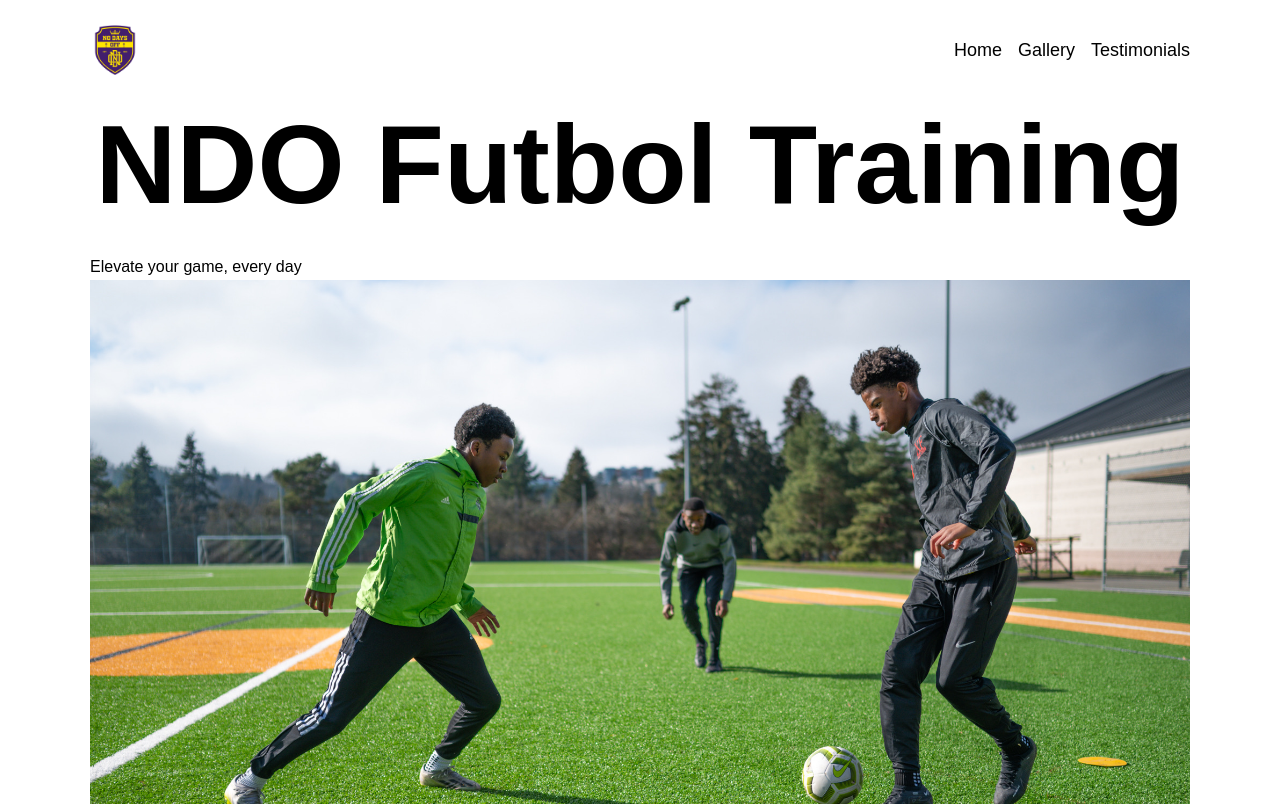
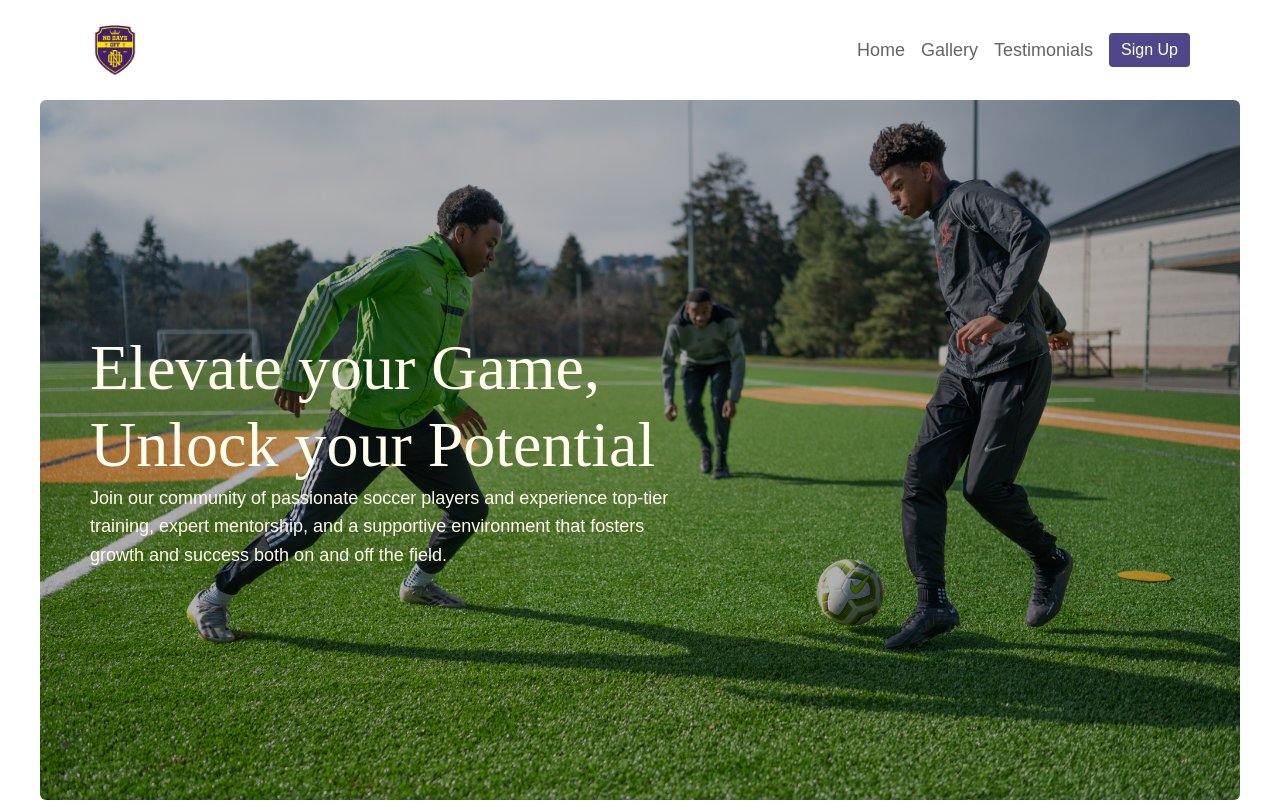
Before and after one commit to jomarrumbawa/ndo-futbol-training, a plain HTML site: page index.html in a window 1280 px wide. Shown: the top 804 px of the page. Drawn offline with Linux system fonts and the light colour scheme.

Commit message:
Style hero section

```diff
--- a/css/styles.css
+++ b/css/styles.css
@@ -50,11 +50,51 @@ img {
 .primary-nav li {
   font-size: 1.125rem;
   font-weight: 500;
+  color: var(--color-dark-gray);
+}
+
+.primary-nav .btn {
+  display: inline-block;
+  background-color: var(--color-purple);
+  color: var(--color-white);
+  text-decoration: none;
+  padding: 0.25em 0.75em;
+  font-size: 1rem;
+  border-radius: 4px;
 }
 
 .header h1 {
   font-size: 7rem;
   text-align: center;
+}
+
+.hero {
+  display: flex;
+  flex-direction: column;
+  justify-content: center;
+  background-image: linear-gradient(rgb(0, 0, 0, 0.3), rgb(0, 0, 0, 0.3)),
+    url("/images/header.jpg");
+  background-position: center;
+  background-size: cover;
+  height: 700px;
+  width: 1200px;
+  border-radius: 6px;
+  margin-inline: auto;
+  padding: 50px;
+}
+
+.hero-title {
+  color: var(--color-white);
+  font-size: 4rem;
+  font-family: serif;
+  font-weight: 500;
+  line-height: 1.2;
+}
+
+.hero-subtext {
+  color: var(--color-white);
+  font-size: 1.125rem;
+  font-weight: 300;
 }
 
 section {
@@ -169,6 +209,7 @@ section {
 
 .contact-form textarea {
   padding: 0.75em 1.5em;
+  font-family: inherit;
 }
 
 .contact-form button {
--- a/index.html
+++ b/index.html
@@ -15,13 +15,23 @@
               <li>Home</li>
               <li>Gallery</li>
               <li>Testimonials</li>
+              <li><a class="btn" href="#">Sign Up</a></li>
             </ul>
           </nav>
         </div>
-        <h1>NDO Futbol Training</h1>
-        <p>Elevate your game, every day</p>
-        <img src="images/header.jpg" alt="" />
       </header>
+    </div>
+    <div class="hero">
+      <h1 class="hero-title">Elevate your Game, <br />Unlock your Potential</h1>
+      <p class="hero-subtext">
+        Join our community of passionate soccer players and experience
+        top-tier<br />
+        training, expert mentorship, and a supportive environment that
+        fosters<br />
+        growth and success both on and off the field.
+      </p>
+    </div>
+    <div class="wrapper">
       <main>
         <section class="mission">
           <div class="mission-text">
@@ -83,7 +93,7 @@
         </section>
         <section class="contact-wrapper">
           <div class="contact-details">
-            <h2 class="contact-title">Get in touch</h2>
+            <h2 class="contact-title">Get in Touch</h2>
             <p class="contact-subtext">
               We offer comprehensive soccer training services designed to
               enhance your skills, build teamwork, and foster a love for the
@@ -129,7 +139,7 @@
             <textarea
               name="message"
               id="message"
-              placeholder="Your message.."
+              placeholder="Your Message.."
               rows="10"
             ></textarea>
             <button>Submit</button>
```
